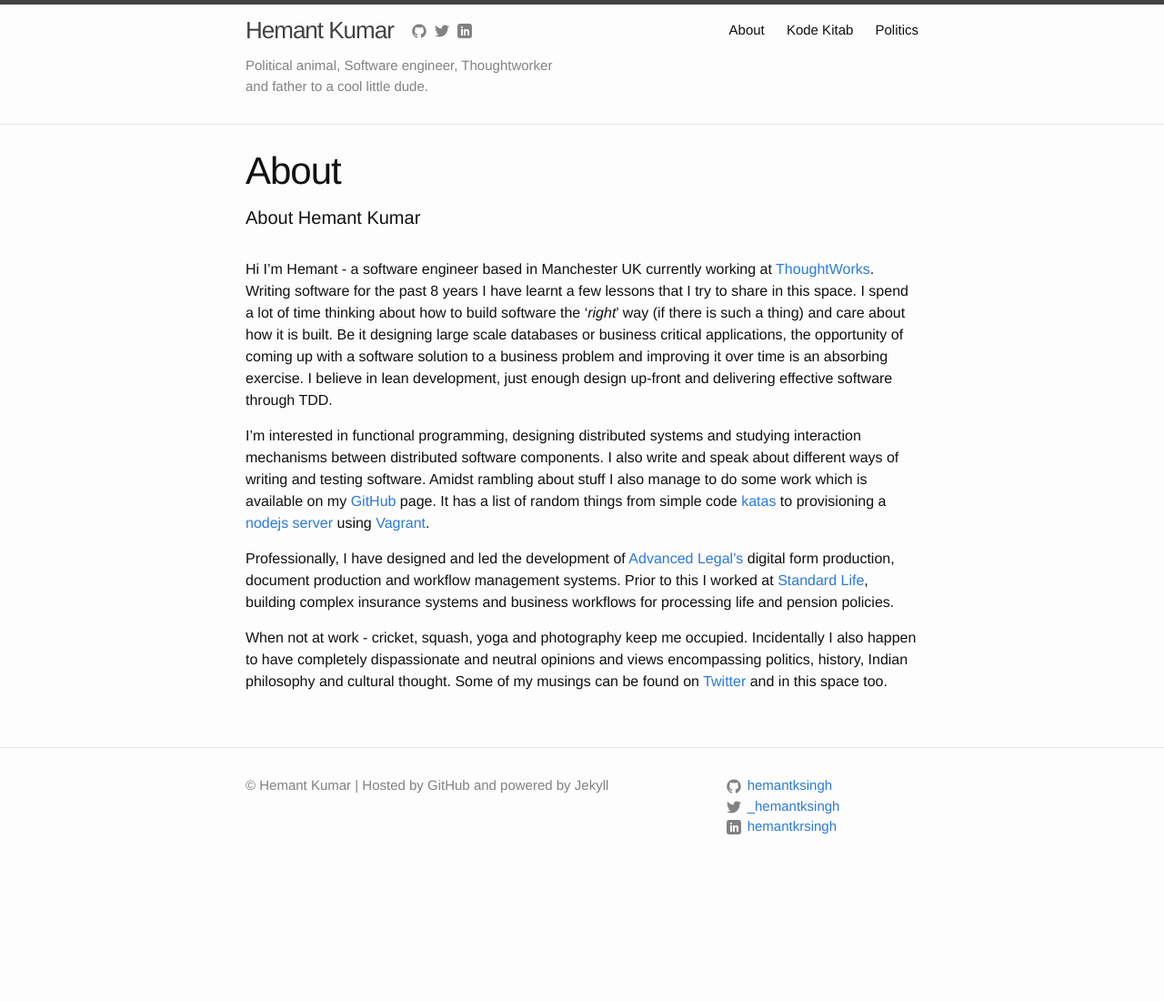
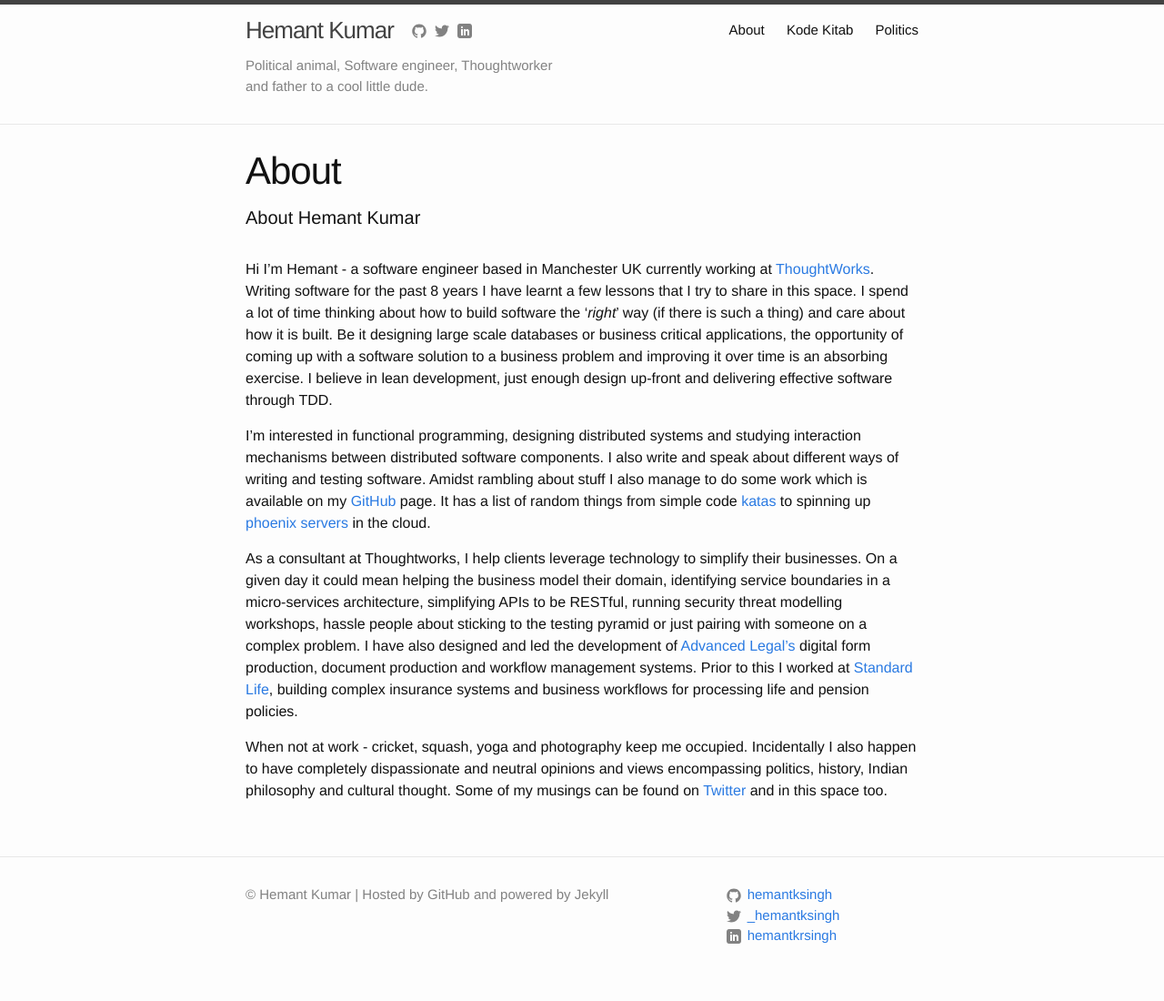
Before and after one commit to hemantksingh/hemantksingh.github.io, a Jekyll site: the page built from about.md, in a window 1280 px wide. Shown: the whole page at 91% size. Built offline with Jekyll 4.4.1, drawn with Linux system fonts in a browser that asks for light colours; Markdown is read by kramdown in place of the engine named in the settings; before the commit the page ends 980 px from its top, so only the background shows below that.

Commit message:
Updates about me.

```diff
--- a/about.md
+++ b/about.md
@@ -7,8 +7,8 @@
 
 Hi I'm Hemant - a software engineer based in Manchester UK currently working at [ThoughtWorks](http://www.thoughtworks.com/). Writing software for the past 8 years I have learnt a few lessons that I try to share in this space. I spend a lot of time thinking about how to build software the '*right*' way (if there is such a thing) and care about how it is built. Be it designing large scale databases or business critical applications, the opportunity of coming up with a software solution to a business problem and improving it over time is an absorbing exercise. I believe in lean development, just enough design up-front and delivering effective software through TDD.
 
-I'm interested in functional programming, designing distributed systems and studying interaction mechanisms between distributed software components. I also write and speak about different ways of writing and testing software. Amidst rambling about stuff I also manage to do some work which is available on my [GitHub](https://github.com/hemantksingh) page. It has a list of random things from simple code [katas](https://github.com/hemantksingh/Katas) to provisioning a [nodejs server](https://github.com/hemantksingh/vidhi) using [Vagrant](https://www.vagrantup.com/).
+I'm interested in functional programming, designing distributed systems and studying interaction mechanisms between distributed software components. I also write and speak about different ways of writing and testing software. Amidst rambling about stuff I also manage to do some work which is available on my [GitHub](https://github.com/hemantksingh) page. It has a list of random things from simple code [katas](https://github.com/hemantksingh/Katas) to spinning up [phoenix servers](http://martinfowler.com/bliki/PhoenixServer.html) in the cloud.
 
-Professionally, I have designed and led the development of [Advanced Legal's](http://advanced-legal.co.uk/) digital form production, document production and workflow management systems. Prior to this I worked at [Standard Life](http://standardlife.co.uk/), building complex insurance systems and business workflows for processing life and pension policies.
+As a consultant at Thoughtworks, I help clients leverage technology to simplify their businesses. On a given day it could mean helping the business model their domain, identifying service boundaries in a micro-services architecture, simplifying APIs to be RESTful, running security threat modelling workshops, hassle people about sticking to the testing pyramid or just pairing with someone on a complex problem. I have also designed and led the development of [Advanced Legal's](http://advanced-legal.co.uk/) digital form production, document production and workflow management systems. Prior to this I worked at [Standard Life](http://standardlife.co.uk/), building complex insurance systems and business workflows for processing life and pension policies.
 
 When not at work - cricket, squash, yoga and photography keep me occupied. Incidentally I also happen to have completely dispassionate and neutral opinions and views encompassing politics, history, Indian philosophy and cultural thought. Some of my musings can be found on [Twitter](https://twitter.com/_hemantksingh) and in this space too.
```
